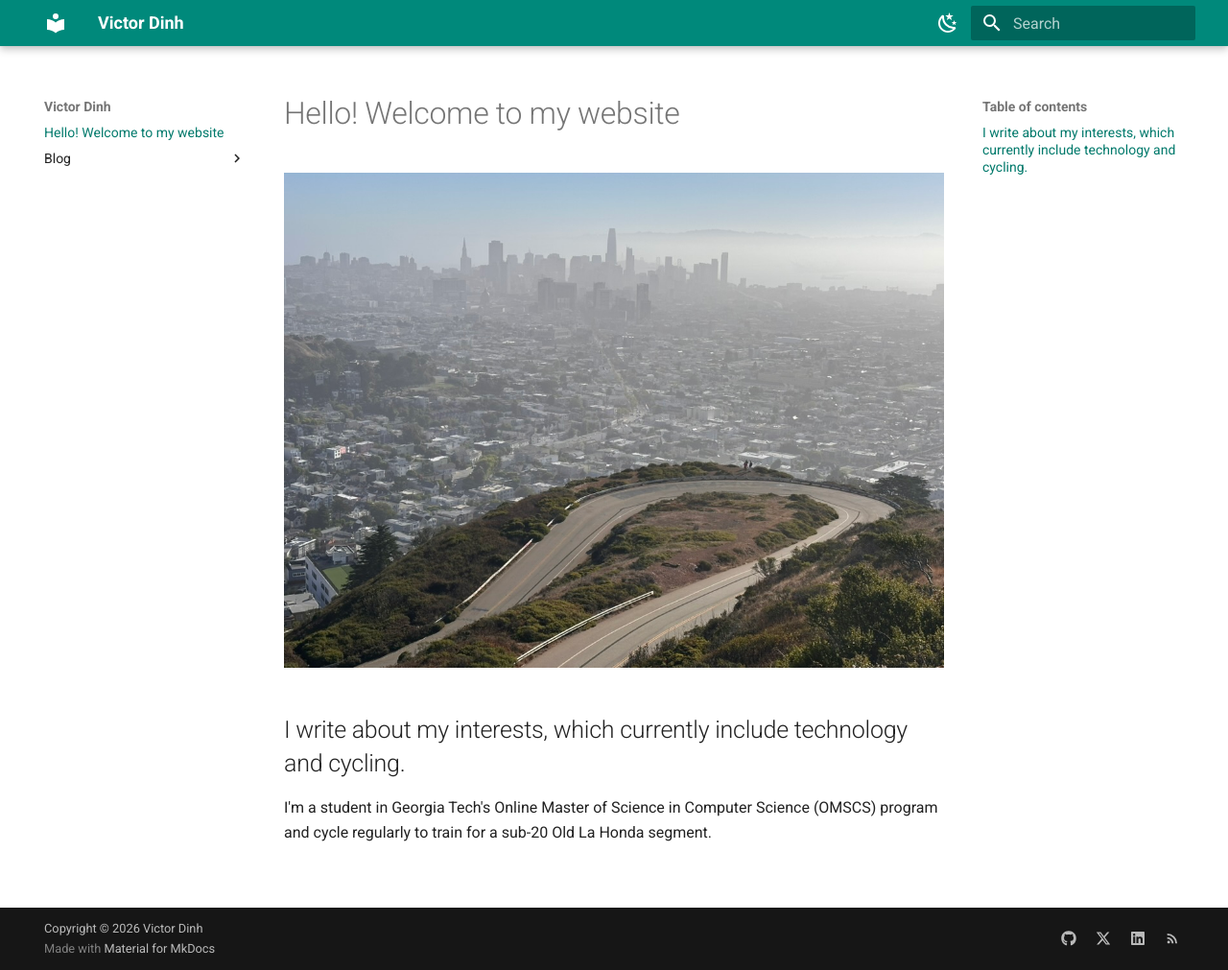
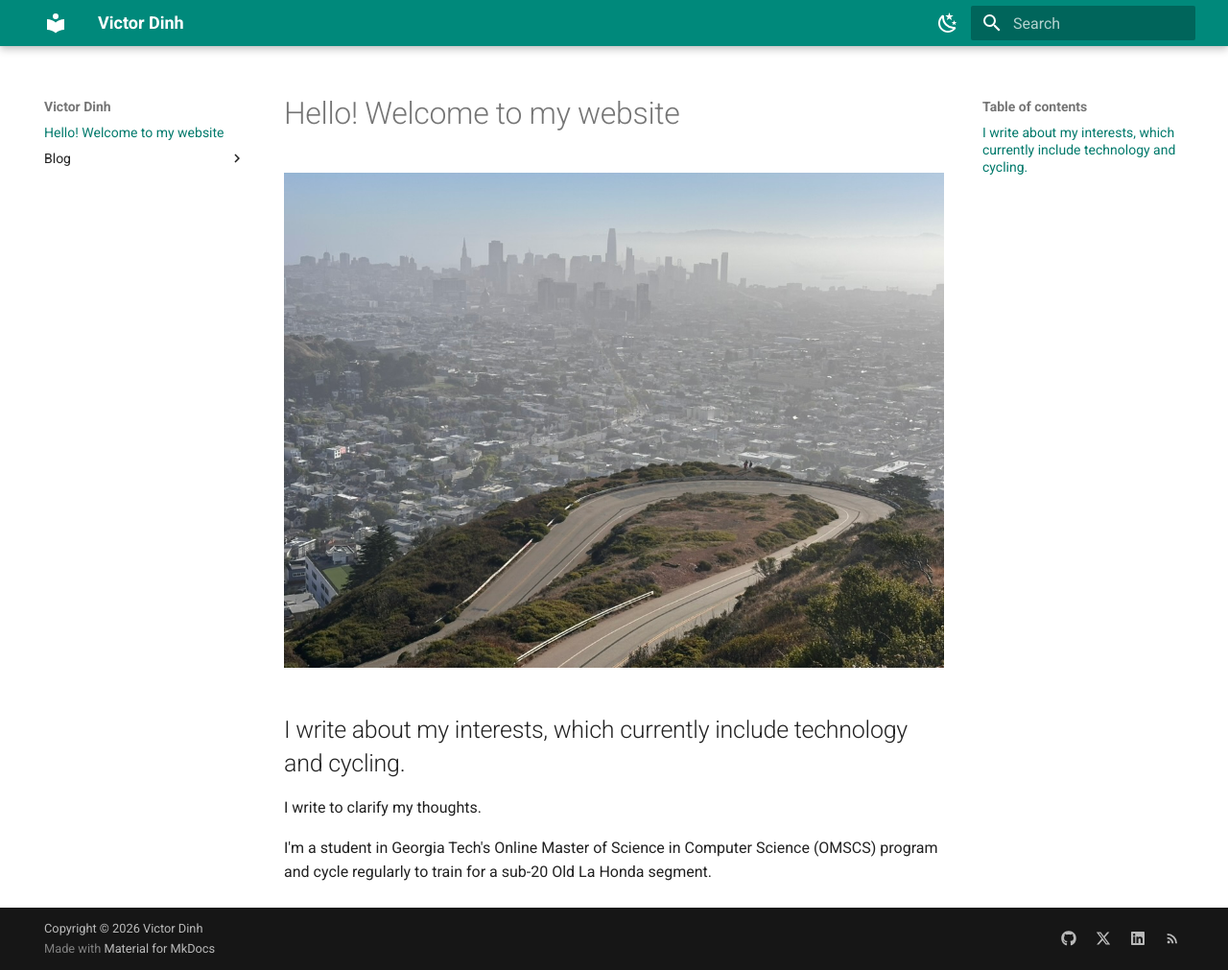
Before and after one commit to vd141/vd141.github.io, an MkDocs documentation site: the page built from docs/index.md, in a window 1280 px wide and 1011 px high. Shown: the whole window at 96% size. Built offline with MkDocs 1.6.1 and Material for MkDocs 9.7.7, drawn with Linux system fonts in a browser that asks for light colours.

Commit message:
edited index tagline

```diff
--- a/docs/index.md
+++ b/docs/index.md
@@ -4,4 +4,6 @@
 
 ## I write about my interests, which currently include technology and cycling.
 
+I write to clarify my thoughts.
+
 I'm a student in Georgia Tech's Online Master of Science in Computer Science (OMSCS) program and cycle regularly to train for a sub-20 Old La Honda segment.
```
